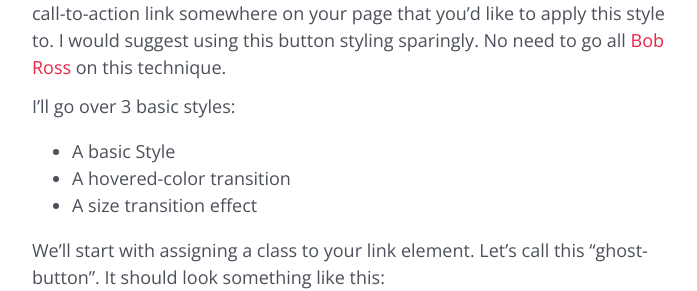
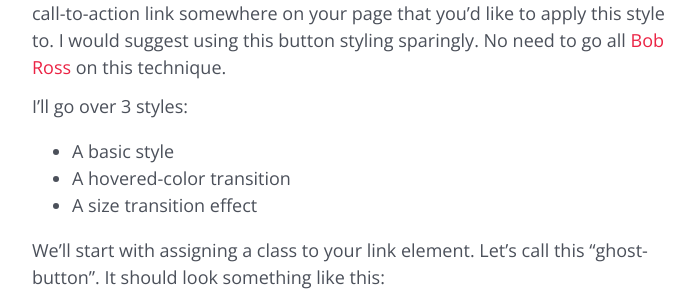
Before and after one commit to jasonmarkbeaton/parkerrr.github.io, a Jekyll site: the page built from _posts/2014-12-17-Ghost-buttons.md, in a window 1280 px wide and 900 px high, scrolled down 858 px. Shown: the part 166-457 px from the top of the window, without its empty margins (291-988 px from the left). Built offline with Jekyll 4.4.1, drawn with Linux system fonts in a browser that asks for light colours; comment, search, counter and statistics services are not loaded.

Commit message:
Just a little post clean-up

```diff
--- a/_posts/2014-12-17-Ghost-buttons.md
+++ b/_posts/2014-12-17-Ghost-buttons.md
@@ -35,9 +35,9 @@ Click the link for more examples: [Ghost Button Examples]
 
 I'll assume that you've got a site built out with some links on it. Preferably a call-to-action link somewhere on your page that you'd like to apply this style to. I would suggest using this button styling sparingly. No need to go all [Bob Ross] on this technique.
 
-I'll go over 3 basic styles:
+I'll go over 3 styles:
 
-* A basic Style
+* A basic style
 * A hovered-color transition
 * A size transition effect
 
```
